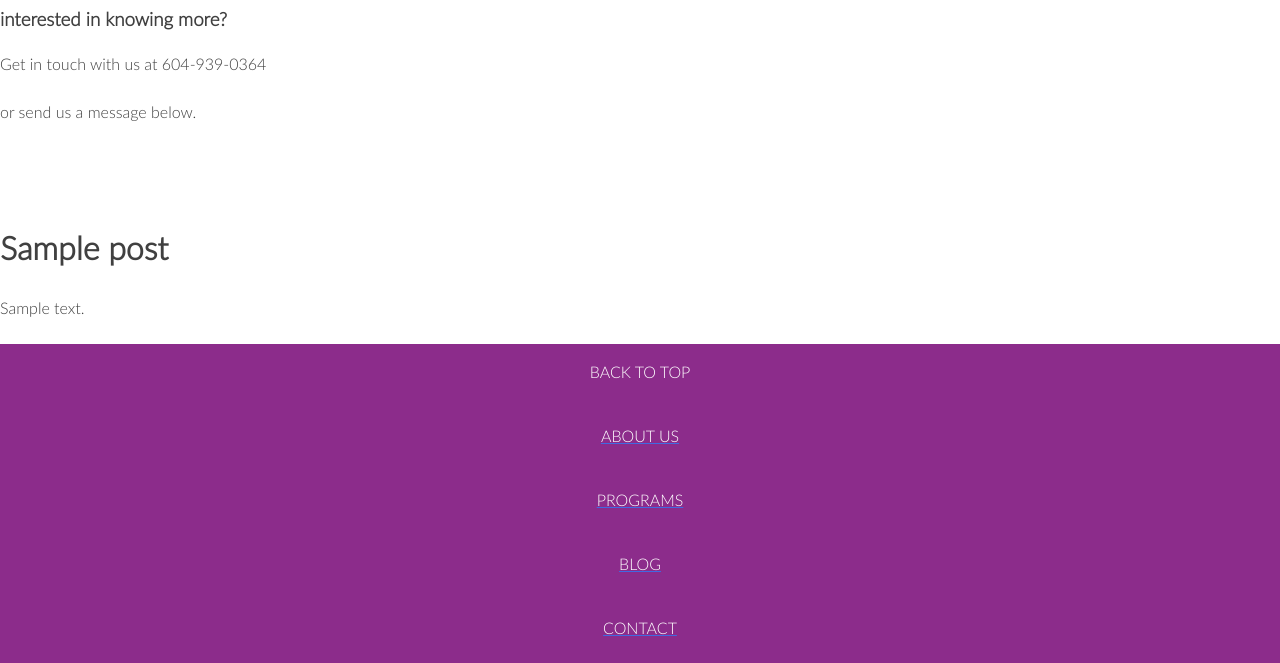
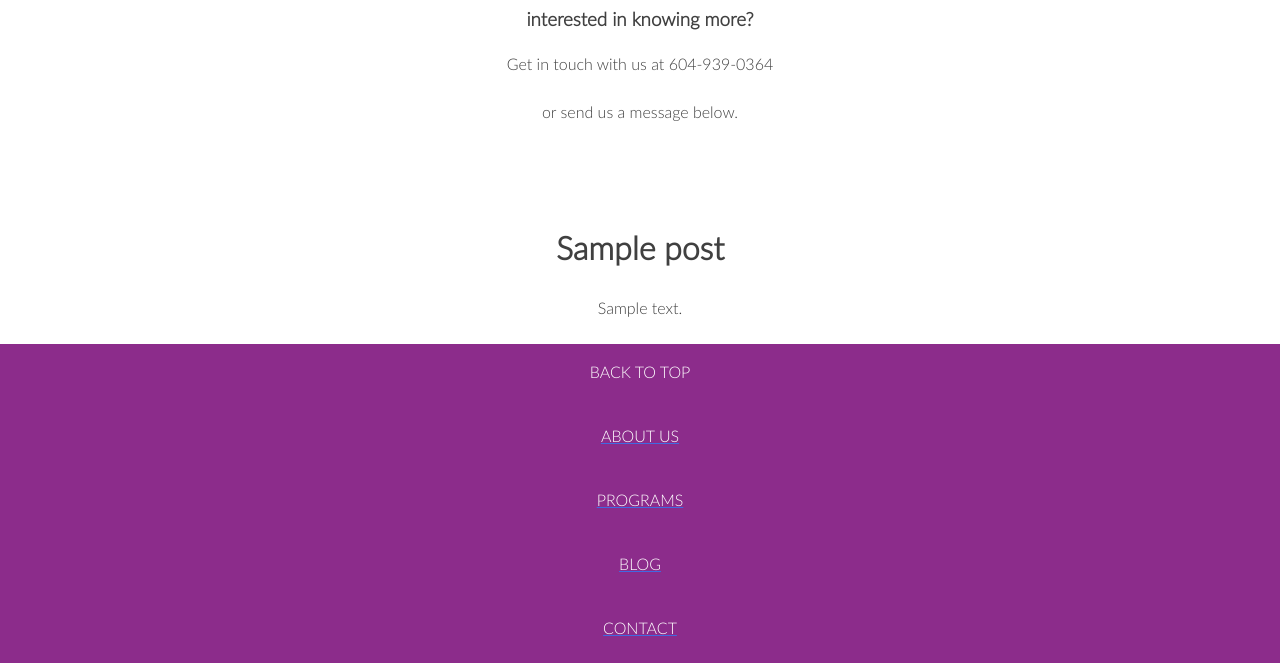
Before and after one commit to redacademy/ppa-spring-2016, a WordPress theme: template themes/dreamrider/contact.php in a window 1280 px wide. Shown: the part 95-758 px from the top of the page. Run offline with PHP 8.4 and a stand-in for WordPress, Linux system fonts and the light colour scheme; the site name, menu and one post (Sample post) are stand-ins, and other content is empty; some libraries are stand-ins or nearby versions.

Commit message:
styling contact page

```diff
--- a/themes/dreamrider/contact.php
+++ b/themes/dreamrider/contact.php
@@ -8,7 +8,7 @@
 get_header(); ?>
 	<div class="contact-page-wrapper">
 		<div id="primary" class="content-area">
-			<main id="main" class="site-main" role="main">
+			<main id="main" class="site-main contact-main" role="main">
 				<section class="contact-header-section">
 					<h3>interested in knowing more?</h3>
 					<p>Get in touch with us at <span class="tel">604-939-0364</span></p>
--- /dev/null
+++ b/themes/dreamrider/sass/_contact.scss
@@ -0,0 +1,3 @@
+ .contact-main {
+ 	text-align: center;
+ }
--- a/themes/dreamrider/sass/style.scss
+++ b/themes/dreamrider/sass/style.scss
@@ -65,3 +65,4 @@ Nicolas Gallagher and Jonathan Neal http://necolas.github.com/normalize.css/
 @import "page-templates";
 @import "footer";
 @import "404";
+@import "contact";
--- a/themes/dreamrider/style.css
+++ b/themes/dreamrider/style.css
@@ -961,3 +961,6 @@ object {
       background: #892b88; }
     .not-found-page-wrapper .btn-container .contact {
       background: #f5a623; }
+
+.contact-main {
+  text-align: center; }
```
Also changed, not shown: themes/dreamrider/screenshot.png.
